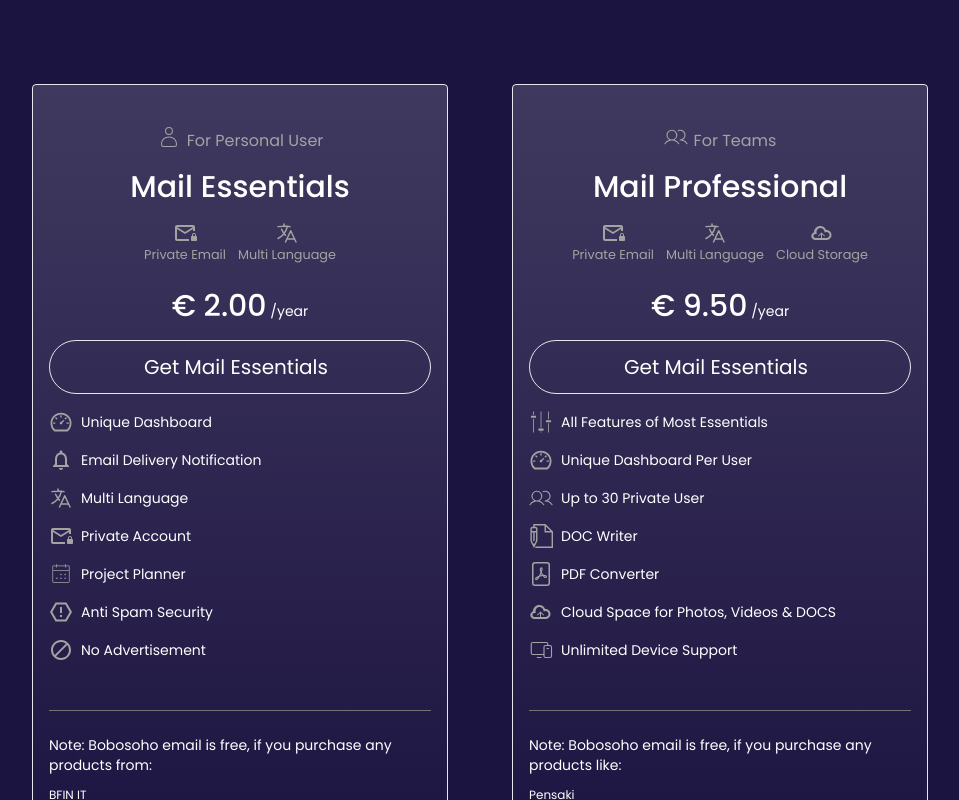
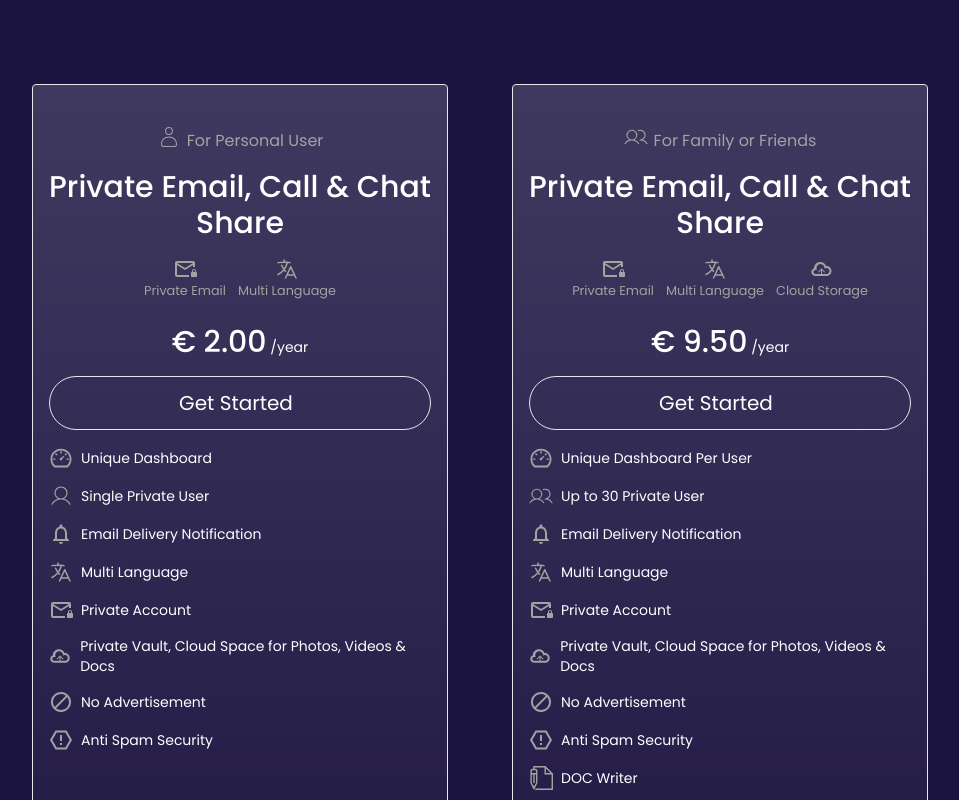
Before and after one commit to NashedShahRoni22/bobosoho, a React (Vite) app: page /private in a window 1280 px wide. Shown: the part 960-1760 px from the top of the page, without its empty margins (160-1119 px from the left). Built offline with nearby package versions, Linux system fonts and the light colour scheme; what smtpexpress would draw is missing.

Commit message:
feat: login page added & pricing card data changed

```diff
--- a/src/components/Cards/PricingCard.jsx
+++ b/src/components/Cards/PricingCard.jsx
@@ -41,7 +41,7 @@ export default function PricingCard({ details }) {
       >
         <span className="flex items-center px-3">
           <span className="transition-transform duration-300 group-hover:-translate-x-2">
-            Get Mail Essentials
+            Get Started
           </span>
         </span>
         <FaArrowRight className="-ml-3 text-electricViolet opacity-0 transition-opacity duration-300 group-hover:opacity-100" />
--- a/src/components/shared/Navbar.jsx
+++ b/src/components/shared/Navbar.jsx
@@ -49,7 +49,7 @@ export default function Navbar() {
         },
         {
           name: "Video/Audio Calls",
-          details: "Secure, High-Quality Video/Audio Calls for only $0.60.",
+          details: "Secure, High-Quality Video/Audio Calls.",
           Icon: MdOutlineVideoCall,
           link: "/calls",
         },
@@ -109,6 +109,12 @@ export default function Navbar() {
               )}
             </li>
           ))}
+          <Link
+            to="/login"
+            className="rounded-full bg-electricViolet px-6 py-2 text-white shadow"
+          >
+            Log In
+          </Link>
         </ul>
         {/* mobile view  */}
         {showNav ? (
@@ -179,6 +185,12 @@ export default function Navbar() {
                 )}
               </div>
             ))}
+            <Link
+              to="/login"
+              className="inline-block w-fit rounded-md bg-electricViolet px-6 py-2 text-white shadow"
+            >
+              Log In
+            </Link>
           </div>
         )}
       </section>
--- a/src/data/businessEmailPrice.js
+++ b/src/data/businessEmailPrice.js
@@ -1,7 +1,6 @@
 import { AiOutlineDashboard } from "react-icons/ai";
 import { BsFilePdf } from "react-icons/bs";
 import { CiUser } from "react-icons/ci";
-import { GiSettingsKnobs } from "react-icons/gi";
 import { HiOutlineLanguage } from "react-icons/hi2";
 import {
   MdOutlineBlock,
@@ -11,6 +10,7 @@ import {
 import {
   PiCalendarDotsThin,
   PiDevicesLight,
+  PiUserLight,
   PiUsersLight,
 } from "react-icons/pi";
 import { RiSpamLine } from "react-icons/ri";
@@ -19,11 +19,11 @@ import { TiCloudStorageOutline } from "react-icons/ti";
 
 export const businessEmailPrice = [
   {
-    title: "Business Essentials",
+    title: "Business Email, Call & Chat Share",
     price: 6,
     type: {
       Icon: CiUser,
-      name: "For Business User",
+      name: "For Personal User",
     },
     highlightedFeat: [
       {
@@ -38,11 +38,15 @@ export const businessEmailPrice = [
     features: [
       {
         Icon: AiOutlineDashboard,
+        name: "Master Admin Dashboard",
+      },
+      {
+        Icon: AiOutlineDashboard,
         name: "Unique Dashboard",
       },
       {
-        Icon: AiOutlineDashboard,
-        name: "Master Admin Dashboard",
+        Icon: PiUserLight,
+        name: "Single Private User",
       },
       {
         Icon: MdOutlineNotifications,
@@ -56,9 +60,13 @@ export const businessEmailPrice = [
         Icon: MdOutlineMailLock,
         name: "Private Account",
       },
-      {
+      /*  {
         Icon: PiCalendarDotsThin,
         name: "Project Planner",
+      }, */
+      {
+        Icon: TiCloudStorageOutline,
+        name: "Private Vault, Cloud Space for Photos, Videos & Docs",
       },
       {
         Icon: RiSpamLine,
@@ -78,11 +86,11 @@ export const businessEmailPrice = [
     ],
   },
   {
-    title: "Business Professional",
+    title: "Business Email, Call & Chat Share",
     price: 39.5,
     type: {
       Icon: PiUsersLight,
-      name: "For Professional User",
+      name: "For Family or Friends",
     },
     highlightedFeat: [
       {
@@ -100,8 +108,8 @@ export const businessEmailPrice = [
     ],
     features: [
       {
-        Icon: GiSettingsKnobs,
-        name: "All Features of Business Essentials",
+        Icon: AiOutlineDashboard,
+        name: "Master Admin Dashboard",
       },
       {
         Icon: AiOutlineDashboard,
@@ -110,6 +118,34 @@ export const businessEmailPrice = [
       {
         Icon: PiUsersLight,
         name: "Up to 100 Private User",
+      },
+      {
+        Icon: MdOutlineNotifications,
+        name: "Email Delivery Notification",
+      },
+      {
+        Icon: HiOutlineLanguage,
+        name: "Multi Language",
+      },
+      {
+        Icon: MdOutlineMailLock,
+        name: "Private Account",
+      },
+      /*   {
+        Icon: PiCalendarDotsThin,
+        name: "Project Planner",
+      }, */
+      {
+        Icon: TiCloudStorageOutline,
+        name: "Private Vault, Cloud Space for Photos, Videos & Docs",
+      },
+      {
+        Icon: RiSpamLine,
+        name: "Anti Spam Security",
+      },
+      {
+        Icon: MdOutlineBlock,
+        name: "No Advertisement",
       },
       {
         Icon: TfiWrite,
--- a/src/data/personalEmailPrice.js
+++ b/src/data/personalEmailPrice.js
@@ -1,25 +1,20 @@
 import { AiOutlineDashboard } from "react-icons/ai";
 import { BsFilePdf } from "react-icons/bs";
 import { CiUser } from "react-icons/ci";
-import { GiSettingsKnobs } from "react-icons/gi";
 import { HiOutlineLanguage } from "react-icons/hi2";
 import {
   MdOutlineBlock,
   MdOutlineMailLock,
   MdOutlineNotifications,
 } from "react-icons/md";
-import {
-  PiCalendarDotsThin,
-  PiDevicesLight,
-  PiUsersLight,
-} from "react-icons/pi";
+import { PiDevicesLight, PiUserLight, PiUsersLight } from "react-icons/pi";
 import { RiSpamLine } from "react-icons/ri";
 import { TfiWrite } from "react-icons/tfi";
 import { TiCloudStorageOutline } from "react-icons/ti";
 
 export const personalEmailPrice = [
   {
-    title: "Mail Essentials",
+    title: "Private Email, Call & Chat Share",
     price: 2,
     type: {
       Icon: CiUser,
@@ -41,6 +36,10 @@ export const personalEmailPrice = [
         name: "Unique Dashboard",
       },
       {
+        Icon: PiUserLight,
+        name: "Single Private User",
+      },
+      {
         Icon: MdOutlineNotifications,
         name: "Email Delivery Notification",
       },
@@ -53,16 +52,16 @@ export const personalEmailPrice = [
         name: "Private Account",
       },
       {
-        Icon: PiCalendarDotsThin,
-        name: "Project Planner",
+        Icon: TiCloudStorageOutline,
+        name: "Private Vault, Cloud Space for Photos, Videos & Docs",
+      },
+      {
+        Icon: MdOutlineBlock,
+        name: "No Advertisement",
       },
       {
         Icon: RiSpamLine,
         name: "Anti Spam Security",
-      },
-      {
-        Icon: MdOutlineBlock,
-        name: "No Advertisement",
       },
     ],
     note: "Bobosoho email is free, if you purchase any products from",
@@ -74,11 +73,11 @@ export const personalEmailPrice = [
     ],
   },
   {
-    title: "Mail Professional",
+    title: "Private Email, Call & Chat Share",
     price: 9.5,
     type: {
       Icon: PiUsersLight,
-      name: "For Teams",
+      name: "For Family or Friends",
     },
     highlightedFeat: [
       {
@@ -96,10 +95,6 @@ export const personalEmailPrice = [
     ],
     features: [
       {
-        Icon: GiSettingsKnobs,
-        name: "All Features of Most Essentials",
-      },
-      {
         Icon: AiOutlineDashboard,
         name: "Unique Dashboard Per User",
       },
@@ -108,16 +103,36 @@ export const personalEmailPrice = [
         name: "Up to 30 Private User",
       },
       {
+        Icon: MdOutlineNotifications,
+        name: "Email Delivery Notification",
+      },
+      {
+        Icon: HiOutlineLanguage,
+        name: "Multi Language",
+      },
+      {
+        Icon: MdOutlineMailLock,
+        name: "Private Account",
+      },
+      {
+        Icon: TiCloudStorageOutline,
+        name: "Private Vault, Cloud Space for Photos, Videos & Docs",
+      },
+      {
+        Icon: MdOutlineBlock,
+        name: "No Advertisement",
+      },
+      {
+        Icon: RiSpamLine,
+        name: "Anti Spam Security",
+      },
+      {
         Icon: TfiWrite,
         name: "DOC Writer",
       },
       {
         Icon: BsFilePdf,
         name: "PDF Converter",
-      },
-      {
-        Icon: TiCloudStorageOutline,
-        name: "Cloud Space for Photos, Videos & DOCS",
       },
       {
         Icon: PiDevicesLight,
--- /dev/null
+++ b/src/pages/Login/Login.jsx
@@ -0,0 +1,98 @@
+import { useState } from "react";
+import { FaRegEye, FaRegEyeSlash } from "react-icons/fa";
+import bobosohoLogo from "../../assets/bobosoho.jpg";
+import { Link } from "react-router-dom";
+
+export default function Login() {
+  const [showPassword, setShowPassword] = useState(false);
+
+  return (
+    <main className="bg-primary p-5">
+      <section className="md:container md:mx-auto">
+        <Link to="/" className="inline-block w-fit">
+          <img src={bobosohoLogo} alt="bobosoho logo" />
+        </Link>
+
+        {/* Form Div */}
+        <div className="mt-8 flex h-fit min-h-screen justify-center font-poppins md:mt-4">
+          <form
+            style={{
+              backgroundImage:
+                "linear-gradient(rgb(64, 57, 95) 0%, rgb(27, 19, 64) 100%)",
+            }}
+            className="h-fit min-w-full rounded-xl border border-electricViolet px-6 py-8 text-white sm:min-w-96"
+          >
+            <h1 className="text-3xl font-medium">Sign in</h1>
+            <p className="mb-6 mt-2.5 text-sm text-neutral-300">
+              Enter your Bobosoho Account details.
+            </p>
+
+            <div>
+              <label htmlFor="email" className="text-sm font-medium">
+                Email
+              </label>
+              <input
+                type="email"
+                name="email"
+                id="email"
+                required
+                className="mt-1 w-full rounded-md border px-4 py-1.5 text-black outline-none focus:border-electricViolet focus:outline focus:outline-electricViolet/20"
+              />
+            </div>
+            <div className="mt-5">
+              <label htmlFor="password" className="text-sm font-medium">
+                Password
+              </label>
+              <div className="relative mt-1">
+                <input
+                  type={showPassword ? "text" : "password"}
+                  name="password"
+                  id="password"
+                  required
+                  className="w-full rounded-md border px-4 py-1.5 text-black outline-none focus:border-electricViolet focus:outline focus:outline-electricViolet/20"
+                />
+
+                {showPassword ? (
+                  <FaRegEyeSlash
+                    onClick={() => setShowPassword(!showPassword)}
+                    className="absolute right-3 top-1/2 -translate-y-1/2 cursor-pointer text-lg text-black"
+                  />
+                ) : (
+                  <FaRegEye
+                    onClick={() => setShowPassword(!showPassword)}
+                    className="absolute right-3 top-1/2 -translate-y-1/2 cursor-pointer text-lg text-black"
+                  />
+                )}
+              </div>
+            </div>
+
+            <p className="mb-8 mt-5 cursor-pointer text-right text-sm text-electricViolet underline">
+              Forgot Password?
+            </p>
+
+            <button
+              type="submit"
+              className="w-full rounded-md bg-electricViolet py-1.5 text-lg text-white"
+            >
+              Sign in
+            </button>
+
+            <p className="mb-4 mt-6 flex items-center justify-center gap-1 text-sm text-neutral-300">
+              New to Bobosoho?{" "}
+              <Link to="/signup" className="text-electricViolet underline">
+                Create account
+              </Link>
+            </p>
+            <hr />
+            <Link
+              to="/login"
+              className="mt-4 block text-center text-sm capitalize text-electricViolet underline"
+            >
+              Can&apos;t access your account?
+            </Link>
+          </form>
+        </div>
+      </section>
+    </main>
+  );
+}
--- a/src/routes/Router.jsx
+++ b/src/routes/Router.jsx
@@ -9,6 +9,7 @@ import Payment from "../pages/Payment/Payment";
 import EmailOverview from "../pages/EmailOverview/EmailOverview";
 import About from "../pages/About/About";
 import Calling from "../pages/Calling/Calling";
+import Login from "../pages/Login/Login";
 
 export const router = createBrowserRouter([
   {
@@ -57,4 +58,8 @@ export const router = createBrowserRouter([
       },
     ],
   },
+  {
+    path: "/login",
+    element: <Login />,
+  },
 ]);
```
